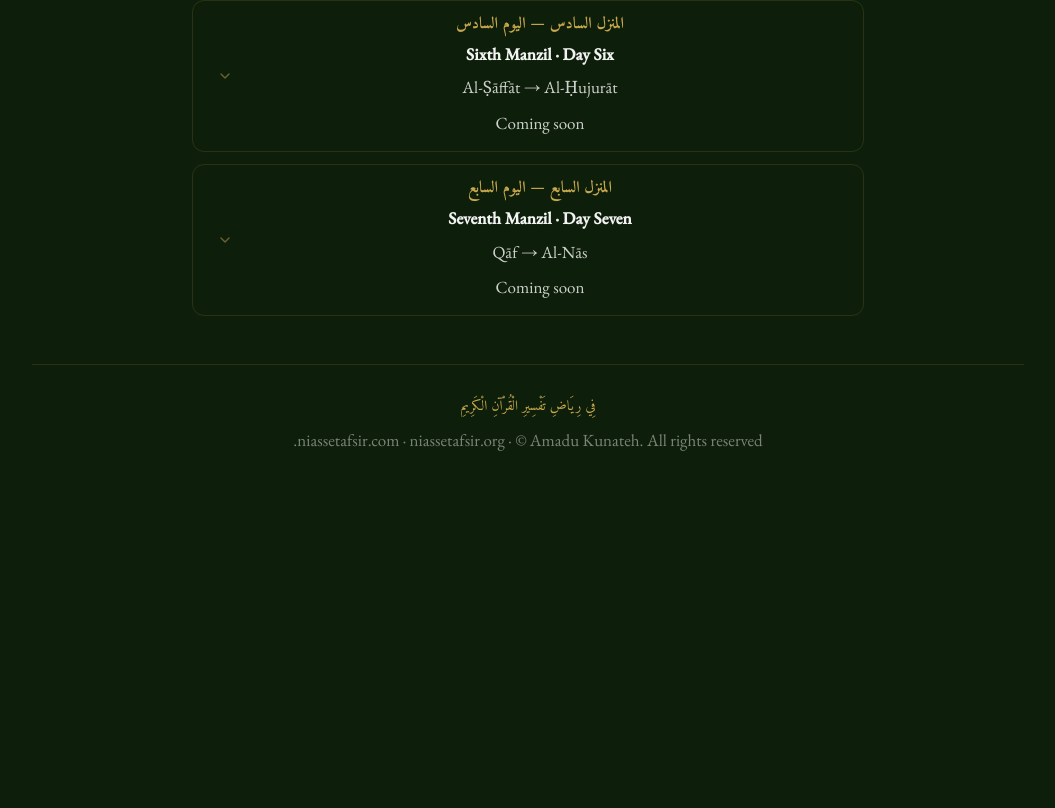
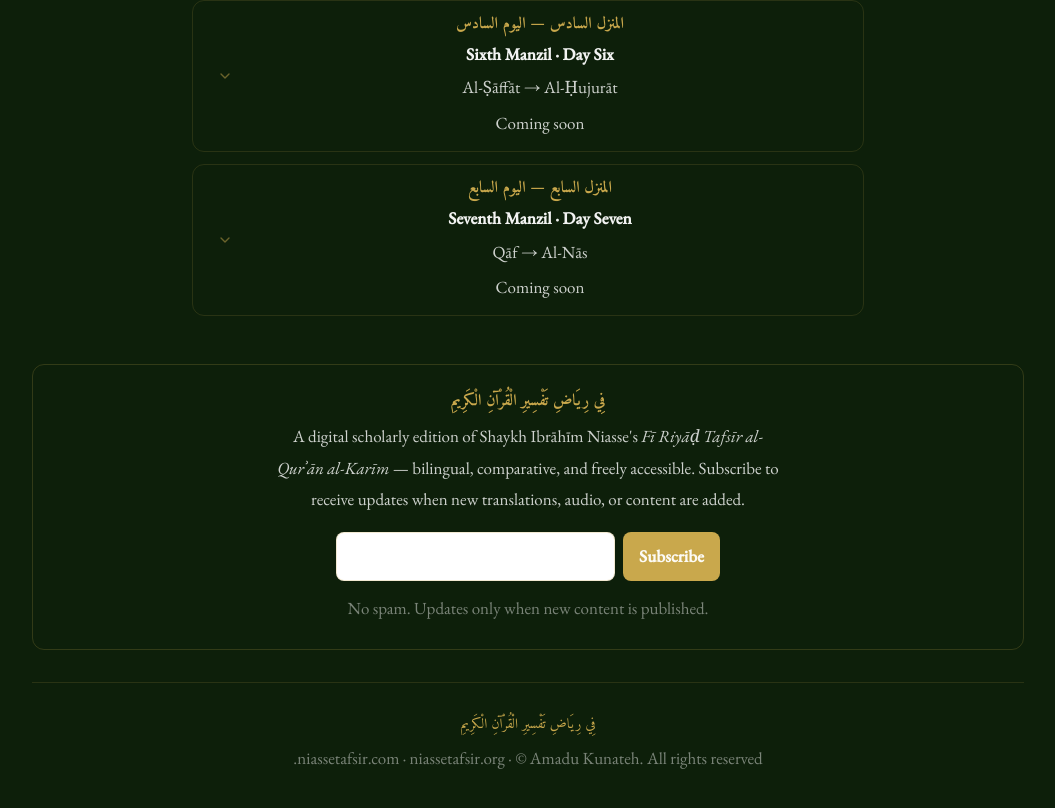
Before and after one commit to niassetafsir/niassetafsir-nextjs, a Next.js app: page / in a window 1280 px wide. Shown: the part 1339-2147 px from the top of the page, without its empty margins (112-1167 px from the left). Before the commit the page ends 1876 px from the top, so only its background shows below. Built offline with nearby package versions, Linux system fonts and the light colour scheme.

Commit message:
Add SubscribeBar — project summary + email signup on homepage and About

```diff
--- a/src/app/about/page.tsx
+++ b/src/app/about/page.tsx
@@ -1,4 +1,5 @@
 import Link from 'next/link';
+import SubscribeBar from '@/components/SubscribeBar';
 
 export default function AboutPage() {
   return (
@@ -96,7 +97,10 @@ export default function AboutPage() {
 
       </div>
 
-      <div className="mt-10 pt-6 border-t border-gold/15 text-center">
+      <div className="mt-10 mb-6">
+        <SubscribeBar />
+      </div>
+      <div className="mt-6 pt-6 border-t border-gold/15 text-center">
         <Link href="/"
           className="font-english text-sm text-white/50 hover:text-gold border border-gold/20 hover:border-gold/50 px-5 py-2 rounded-lg transition-all">
           ← Back to Contents
--- a/src/app/page.tsx
+++ b/src/app/page.tsx
@@ -1,5 +1,6 @@
 "use client";
 import Link from 'next/link';
+import SubscribeBar from '@/components/SubscribeBar';
 import { useState } from 'react';
 import { ChevronDown } from 'lucide-react';
 
@@ -208,7 +209,10 @@ export default function HomePage() {
         ))}
       </div>
 
-      <footer className="text-center mt-12 pt-8 border-t border-gold/15">
+      <div className="mt-12 mb-8">
+        <SubscribeBar />
+      </div>
+      <footer className="text-center mt-4 pt-8 border-t border-gold/15">
         <div className="font-arabic text-gold text-sm">فِي رِيَاضِ تَفْسِيرِ الْقُرْآنِ الْكَرِيمِ</div>
         <div className="font-english text-white/25 text-xs mt-2">
           niassetafsir.com · niassetafsir.org · © Amadu Kunateh. All rights reserved.
--- /dev/null
+++ b/src/components/SubscribeBar.tsx
@@ -0,0 +1,73 @@
+'use client';
+import { useState } from 'react';
+
+export default function SubscribeBar() {
+  const [email, setEmail] = useState('');
+  const [status, setStatus] = useState<'idle' | 'loading' | 'success' | 'error'>('idle');
+
+  const handleSubmit = async (e: React.FormEvent) => {
+    e.preventDefault();
+    if (!email.trim()) return;
+    setStatus('loading');
+
+    // Use Formspree for simple email collection
+    try {
+      const res = await fetch('https://formspree.io/f/xdkoznoe', {
+        method: 'POST',
+        headers: { 'Content-Type': 'application/json' },
+        body: JSON.stringify({ email, _subject: 'New subscriber — niassetafsir.com' }),
+      });
+      if (res.ok) {
+        setStatus('success');
+        setEmail('');
+      } else {
+        // Fallback: open mailto
+        window.location.href = `mailto:niassetafsirproject@gmail.com?subject=Subscribe&body=Please add me to the updates list: ${email}`;
+        setStatus('success');
+      }
+    } catch {
+      window.location.href = `mailto:niassetafsirproject@gmail.com?subject=Subscribe&body=Please add me to the updates list: ${email}`;
+      setStatus('success');
+    }
+  };
+
+  return (
+    <div className="border border-gold/20 rounded-xl p-6 bg-gold/3 text-center" dir="ltr">
+      <div className="font-arabic text-gold text-base font-bold mb-2" dir="rtl">
+        فِي رِيَاضِ تَفْسِيرِ الْقُرْآنِ الْكَرِيمِ
+      </div>
+      <p className="font-english text-white/70 text-sm leading-6 mb-4 max-w-lg mx-auto">
+        A digital scholarly edition of Shaykh Ibrāhīm Niasse&apos;s <em>Fī Riyāḍ Tafsīr al-Qurʾān al-Karīm</em> —
+        bilingual, comparative, and freely accessible. Subscribe to receive updates when new translations,
+        audio, or content are added.
+      </p>
+
+      {status === 'success' ? (
+        <p className="font-english text-gold/80 text-sm italic">
+          Thank you — you&apos;ll receive updates at your email address.
+        </p>
+      ) : (
+        <form onSubmit={handleSubmit} className="flex gap-2 max-w-sm mx-auto">
+          <input
+            type="email"
+            value={email}
+            onChange={e => setEmail(e.target.value)}
+            placeholder="Email address"
+            required
+            className="flex-1 bg-white/8 border border-gold/25 rounded-lg px-3 py-2 font-english text-white placeholder-white/30 text-sm focus:outline-none focus:border-gold/50"
+          />
+          <button
+            type="submit"
+            disabled={status === 'loading'}
+            className="font-english text-sm text-bg bg-gold hover:bg-gold-light px-4 py-2 rounded-lg font-semibold transition-all disabled:opacity-50 flex-shrink-0"
+          >
+            {status === 'loading' ? '...' : 'Subscribe'}
+          </button>
+        </form>
+      )}
+      <p className="font-english text-white/25 text-xs mt-3">
+        No spam. Updates only when new content is published.
+      </p>
+    </div>
+  );
+}
```
